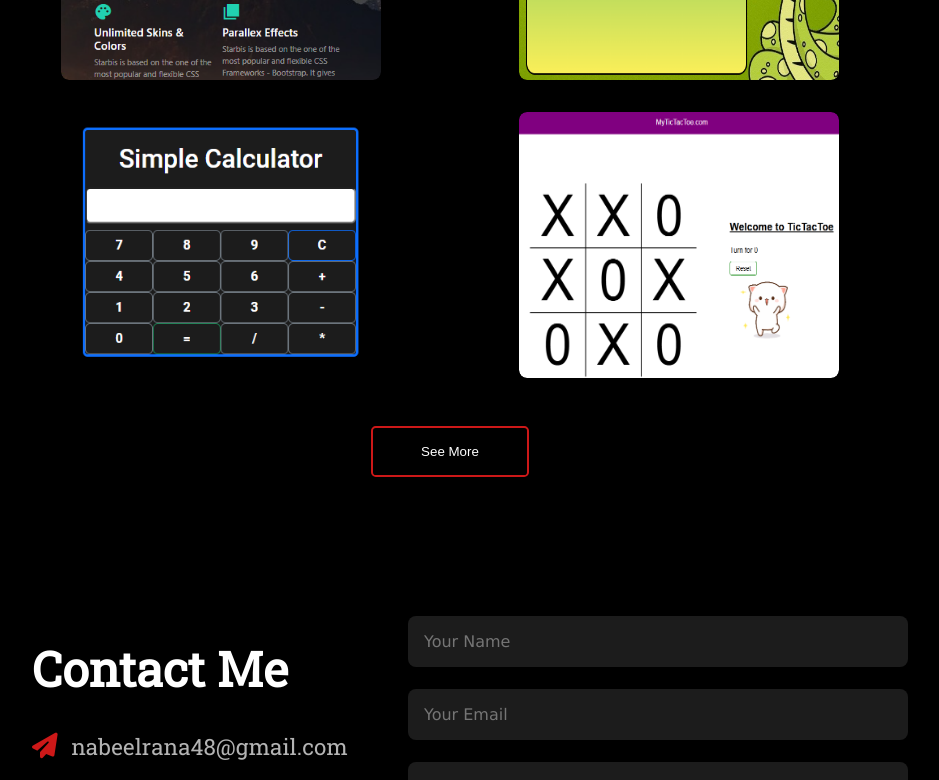
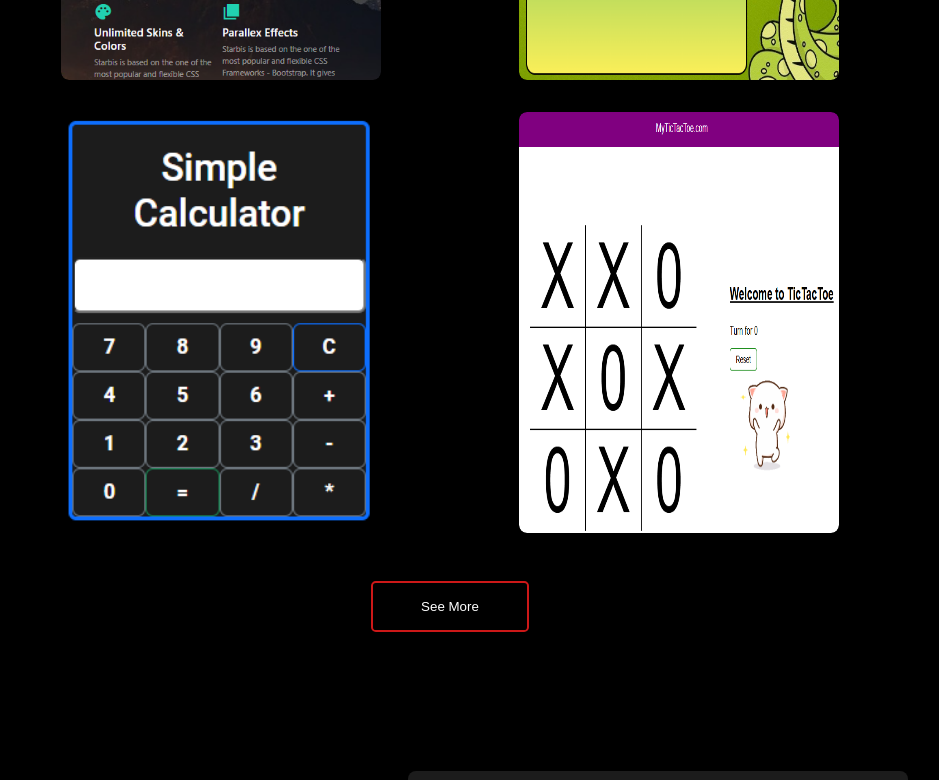
Before and after one commit to nabeelrana48/Personal-Portfolio, a plain HTML site: page index.html in a window 1280 px wide. Shown: the part 3555-4335 px from the top of the page, without its empty margins (190-1129 px from the left). Drawn offline with Linux system fonts and the light colour scheme.

Commit message:
updating calculator image

```diff
--- a/index.html
+++ b/index.html
@@ -175,7 +175,7 @@
                 </div>
             </div>
             <div class="work">
-                <img src="images/work-4.jpg" alt="Work Details">
+                <img src="images/calculator.PNG" alt="Work Details">
                 <div class="layer">
                     <h3>Simple Calculator</h3>
                     <p>I developed a simple calculator using HTML, CSS, JavaScript, and Bootstrap. This project showcases my skills in creating interactive web applications.</p>
```
Also changed, not shown: mywork.html (+1 -1 lines), images/calculator.PNG (added).
